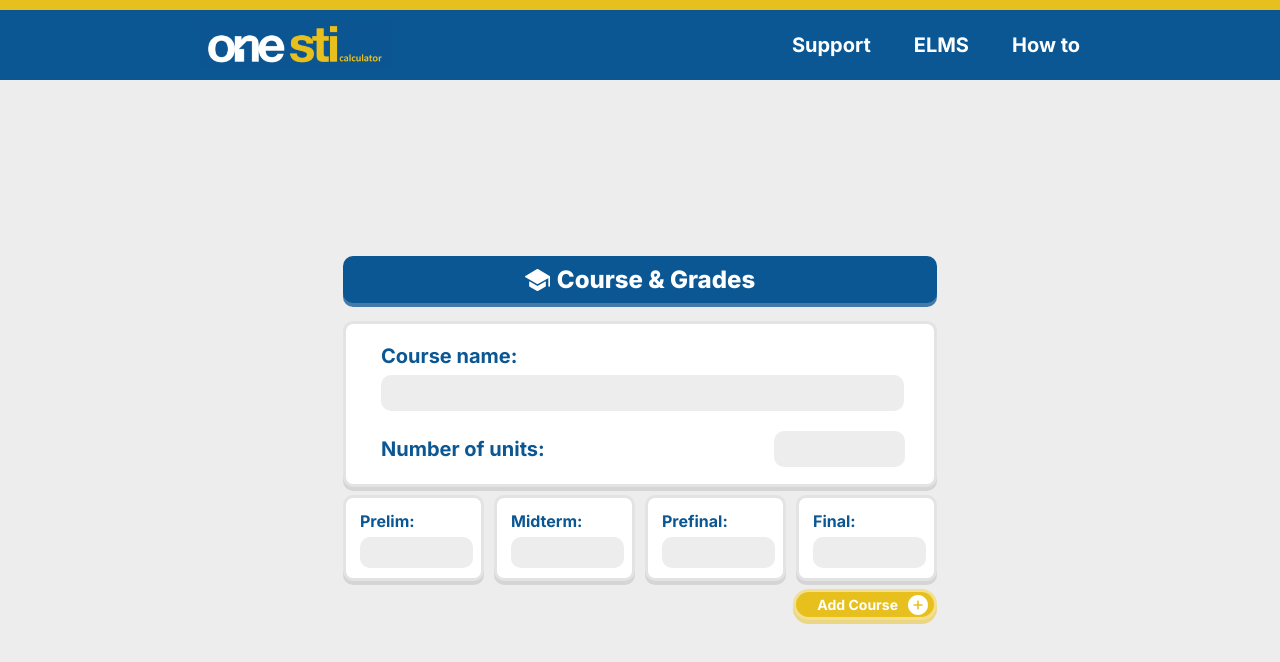
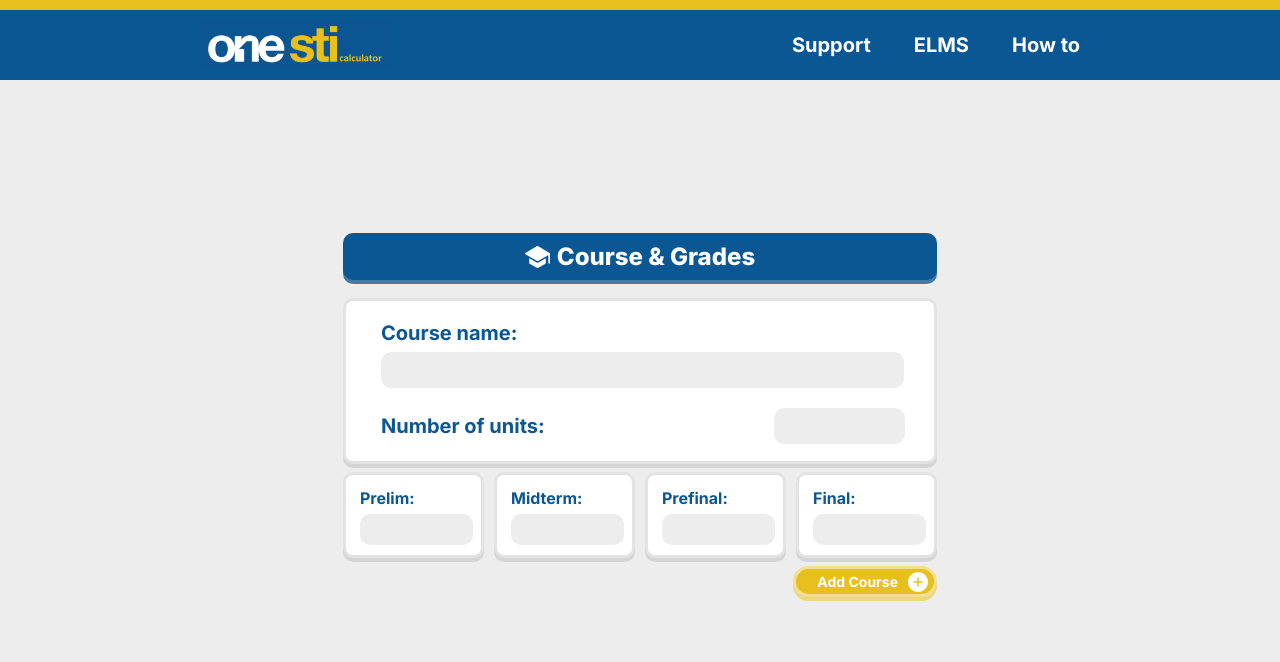
Before and after one commit to chrstnmmn/onestigwaapp, a plain HTML site: page index.html in a window 1280 px wide. Drawn offline with Linux system fonts and the light colour scheme.

Commit message:
fixing the body layout using grid system instead of flex for more consistent spacing thats all

```diff
--- a/SCSS/footer.scss
+++ b/SCSS/footer.scss
@@ -2,13 +2,15 @@
 
 footer {
   width: 100%;
+  background-color: $Accent02;
+
   h6 {
     color: $Main;
-		background-color: $Accent02;
+
     text-align: center;
     font-size: 0.875rem;
     font-weight: 400;
-		padding-block: 1em;
+    // padding-block: 1em;
   }
 }
 
--- a/SCSS/header.scss
+++ b/SCSS/header.scss
@@ -1,7 +1,7 @@
 @import "style.scss";
 
 header {
-	height: 80px;
+	// height: 80px;
 	flex-shrink: 0;
 	position: sticky;
 	z-index: 100;
--- a/SCSS/main.scss
+++ b/SCSS/main.scss
@@ -4,16 +4,22 @@ body {
   // background: url(../IMG/Pattern\ 45.png) rgba(255, 255, 255, 0) 0% 0% / 30px repeat;
   background-color: $TextBox;
   font-family: $Inter;
-	display: flex;
-	flex-direction: column;
-	gap: 10rem;
-	min-height: 100vh;
+  display: grid;
+  grid-template-rows: 80px 1fr 50px;
+  grid-template-areas:
+    "Header"
+    "Content"
+    "Footer";
+
+  height: 100vh;
+
+  header {
+    grid-area: Header;
+  }
 
   .contentWrapper {
-		padding-block: 1rem;
-		overflow: hidden;
-		clip-path: rectangle(100%);
-		padding-inline: 1vw;
+    grid-area: Content;
+
     display: flex;
     flex-direction: column;
     justify-content: center;
@@ -22,6 +28,12 @@ body {
   }
 
   footer {
-		margin-top: auto;
+    grid-area: Footer;
+
+    display: flex;
+		flex-direction: column;
+		justify-content: center;
+
+    // margin-top: auto;
   }
 }
```
Also changed, not shown: howto.html (+1 -0 lines), index.html (+5 -15 lines), CSS/ResponsiveTest.css, CSS/footer.css, CSS/header.css, CSS/main.css, 4 other files. Lines whose indentation alone changed are shown as unchanged.
